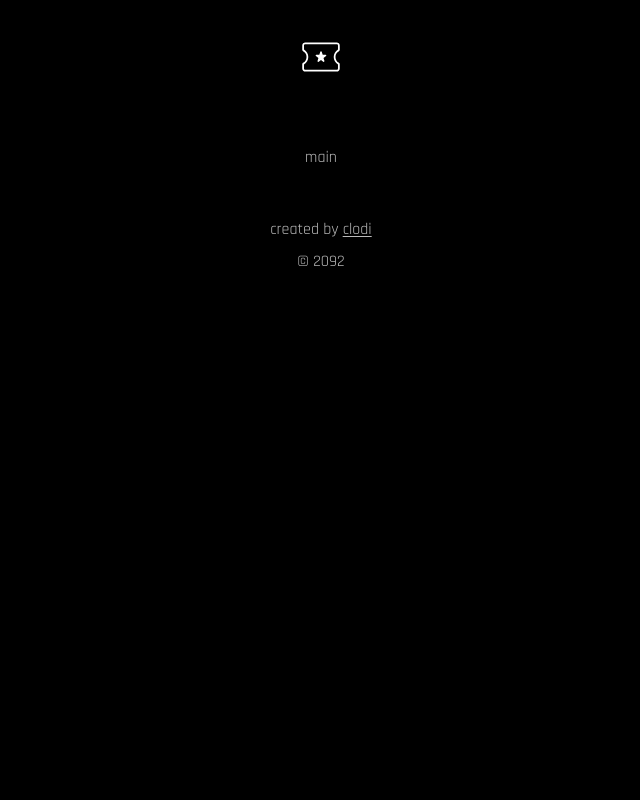
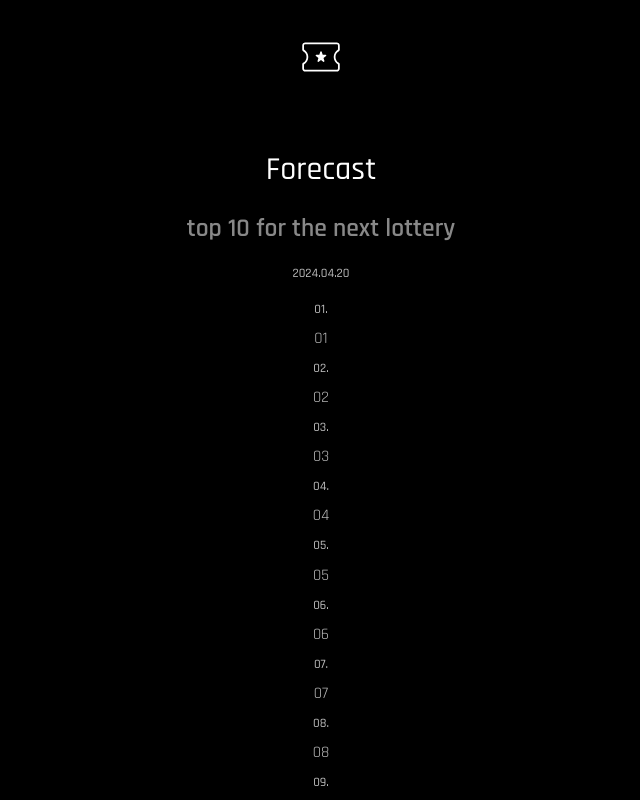
Before and after one commit to clodi-tech/enalotto, a Next.js app: page / in a window 1280 px wide. Shown: the top 800 px of the page, without its empty margins (319-959 px from the left). Built offline with nearby package versions, Linux system fonts and the light colour scheme.

Commit message:
forecast setup

```diff
--- a/app/page.tsx
+++ b/app/page.tsx
@@ -1,7 +1,21 @@
 export default function Home() {
   return (
     <main>
-      main
+      <h1>Forecast</h1>
+      <h2>top 10 for the next lottery</h2>
+      <small>2024.04.20</small>
+      <div className="flex flex-col justify-center items-center gap-2">
+        <small>01.</small><p>01</p>
+        <small>02.</small><p>02</p>
+        <small>03.</small><p>03</p>
+        <small>04.</small><p>04</p>
+        <small>05.</small><p>05</p>
+        <small>06.</small><p>06</p>
+        <small>07.</small><p>07</p>
+        <small>08.</small><p>08</p>
+        <small>09.</small><p>09</p>
+        <small>10.</small><p>10</p>
+      </div>
     </main>
-  );
+  )
 }
```
